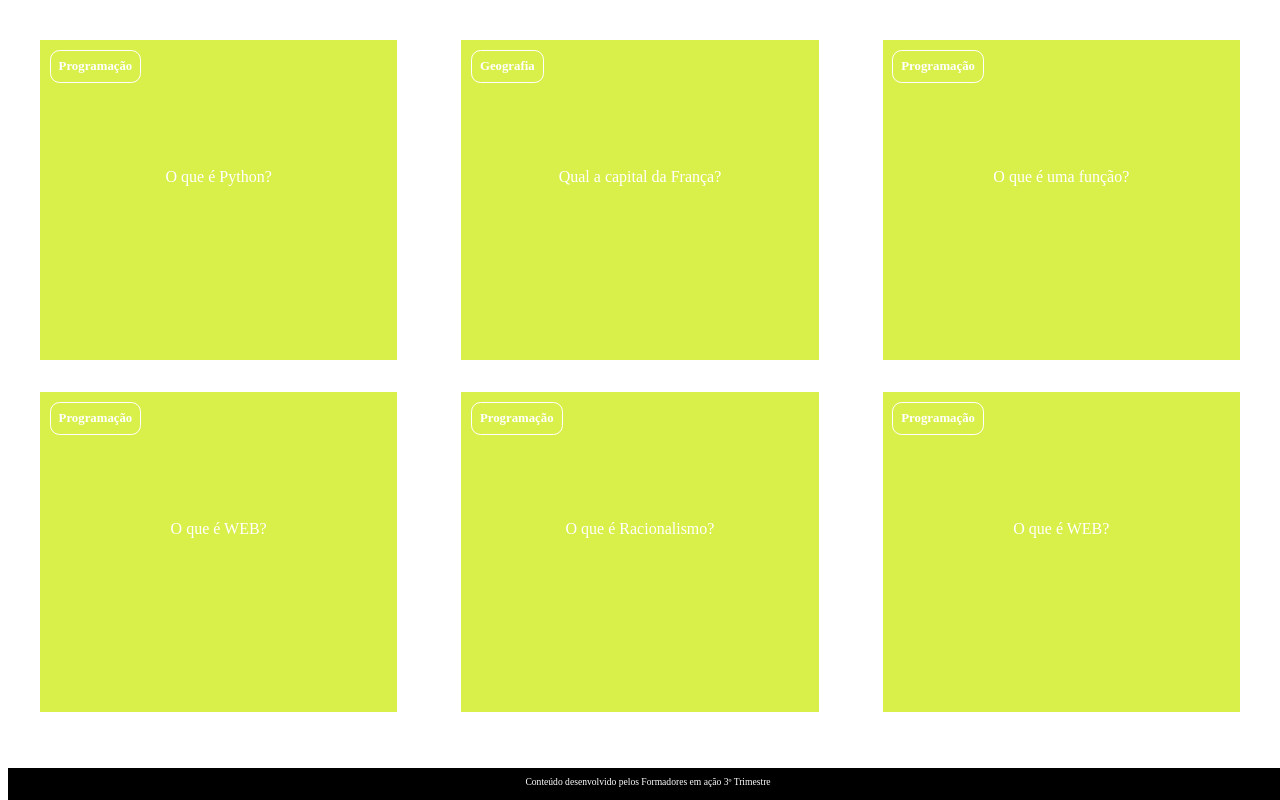
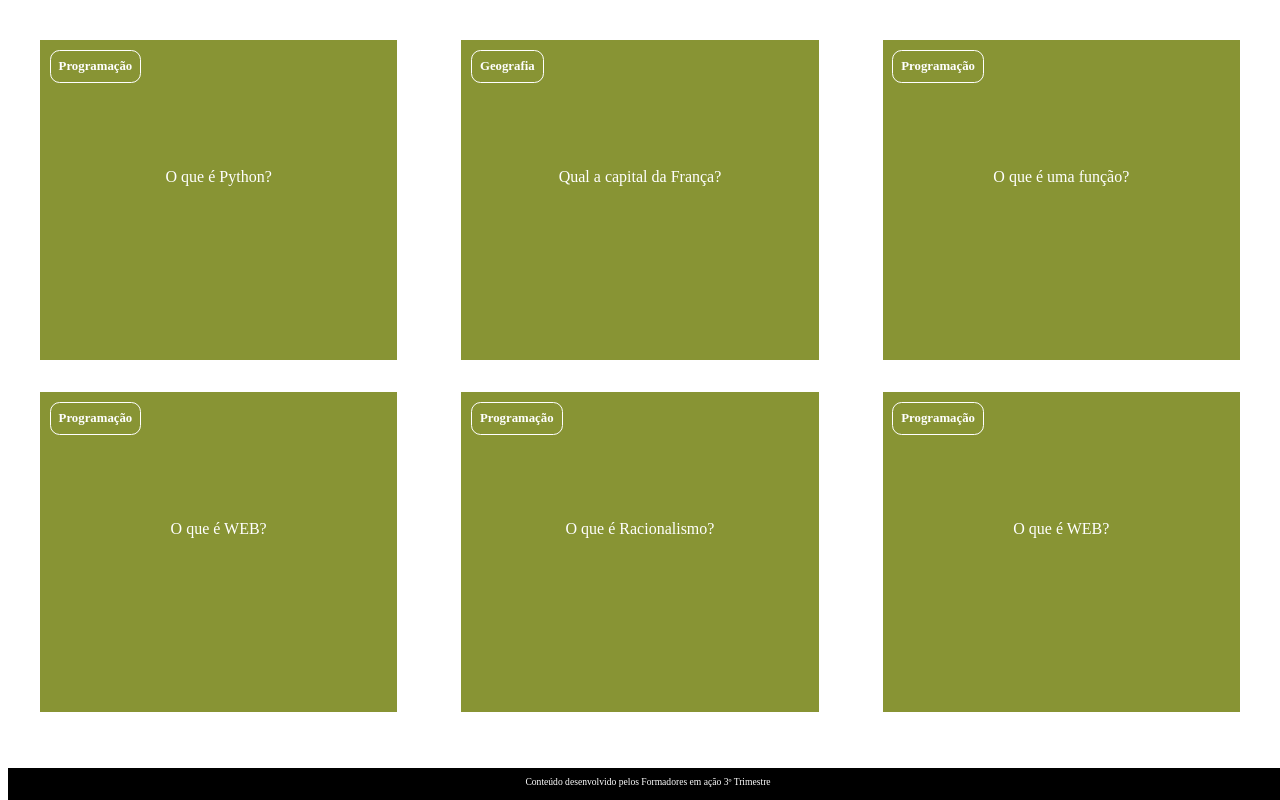
Before and after one commit to andreia025martins/Flash-Card-3-TRI, a plain HTML site: page index.html in a window 1280 px wide. Drawn offline with Linux system fonts and the light colour scheme; a web font is replaced by a local one.

Commit message:
ajuste de cor

```diff
--- a/assets/style.css
+++ b/assets/style.css
@@ -2,8 +2,8 @@
 
 :root{
   --text-color: #ffffff;
-  --card-front-color: #d9ef4a;
-  --card-back-color: #ecd076;
+  --card-front-color: rgb(136, 148, 52);
+  --card-back-color: rgb(236, 208, 118);
 }
 
 body {
@@ -72,6 +72,7 @@ body {
 
   .cartao__conteudo__resposta {
       transform: rotateY(180deg);
+      background-color: rgba(236, 208, 118, 0.3);
   }
 
 
```
